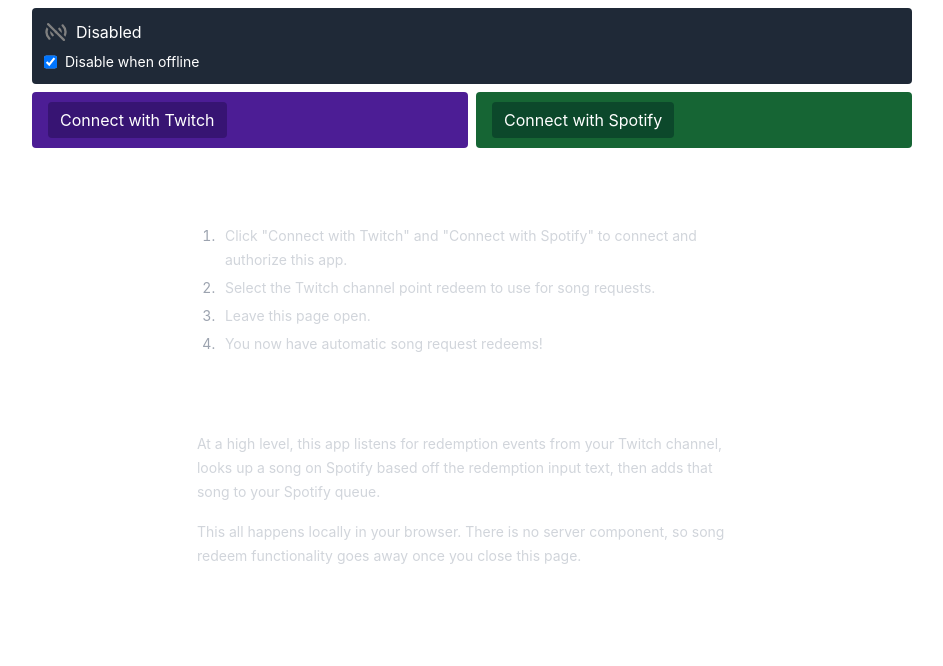
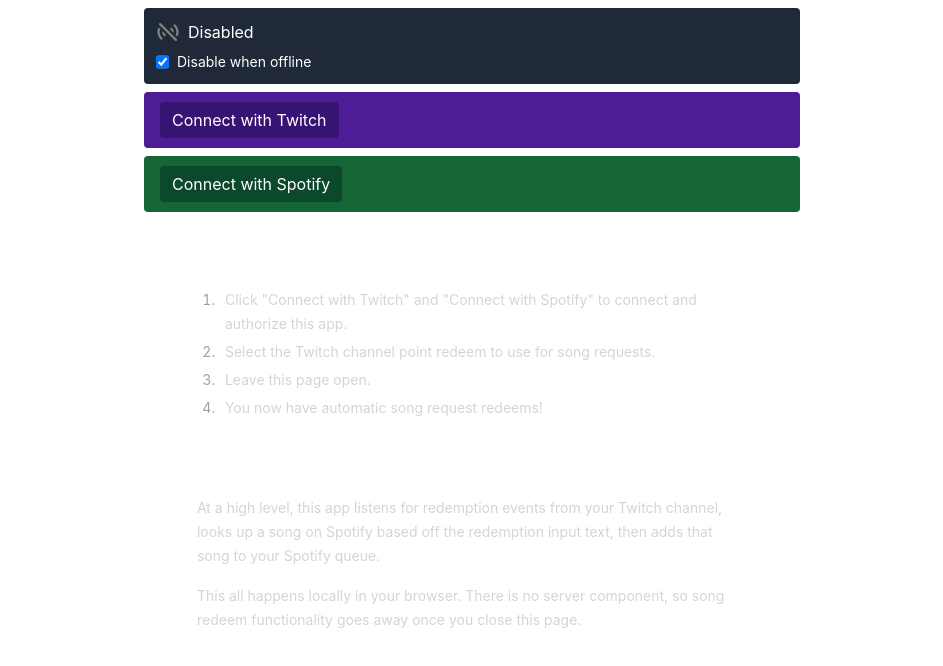
Before and after one commit to pencels-stationery-shop/song-req, a React (Vite) app: page / in a window 1280 px wide. Shown: the top 666 px of the page, without its empty margins (168-1111 px from the left). Built offline with nearby package versions, Linux system fonts and the light colour scheme.

Commit message:
Change layout

```diff
--- a/src/App.tsx
+++ b/src/App.tsx
@@ -4,9 +4,9 @@
 
 function App() {
   return (
-    <div className="container lg:max-w-4xl md:max-w-2xl mx-auto p-2 flex flex-col gap-2">
+    <div className="container md:max-w-2xl mx-auto p-2 flex flex-col gap-2">
       <Listener />
-      <div className="grid grid-rows-2 lg:grid-rows-1 lg:grid-cols-2 gap-2">
+      <div className="flex flex-col gap-2">
         <TwitchPanel />
         <SpotifyPanel />
       </div>
```
